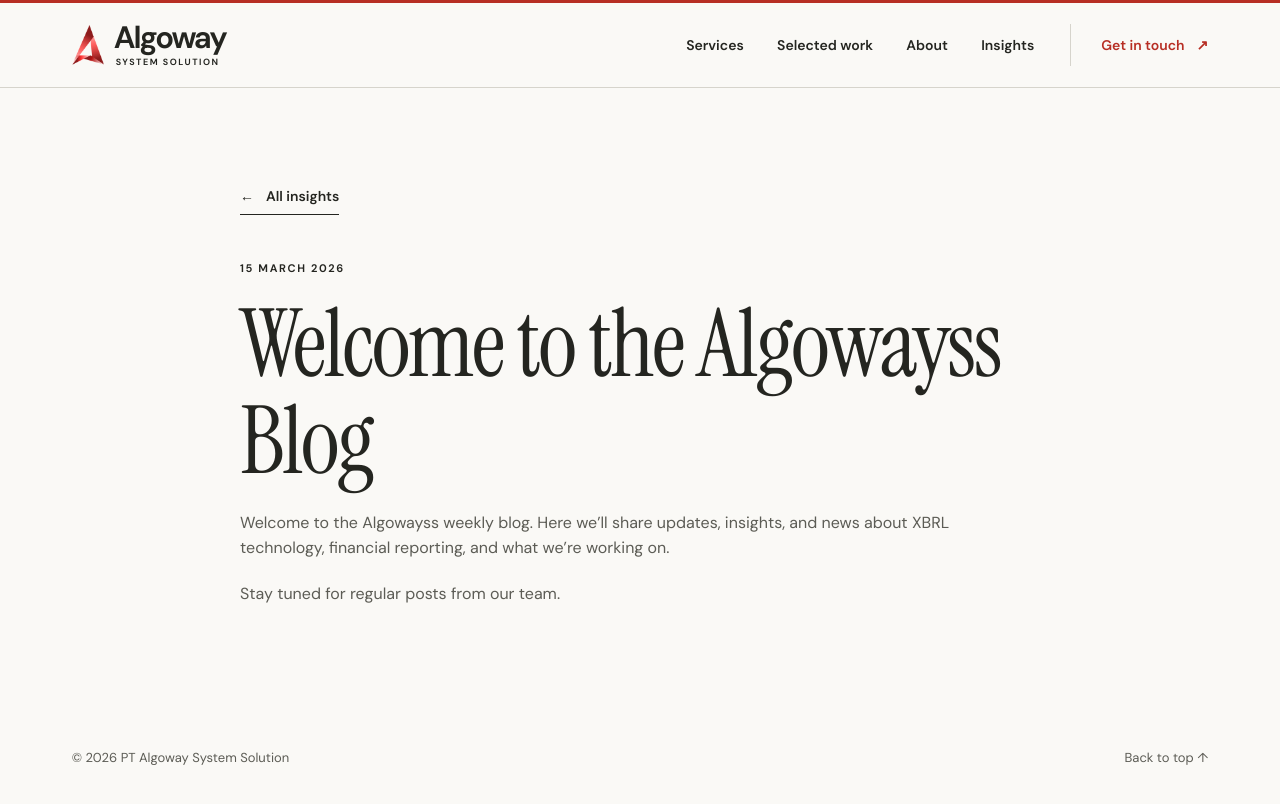
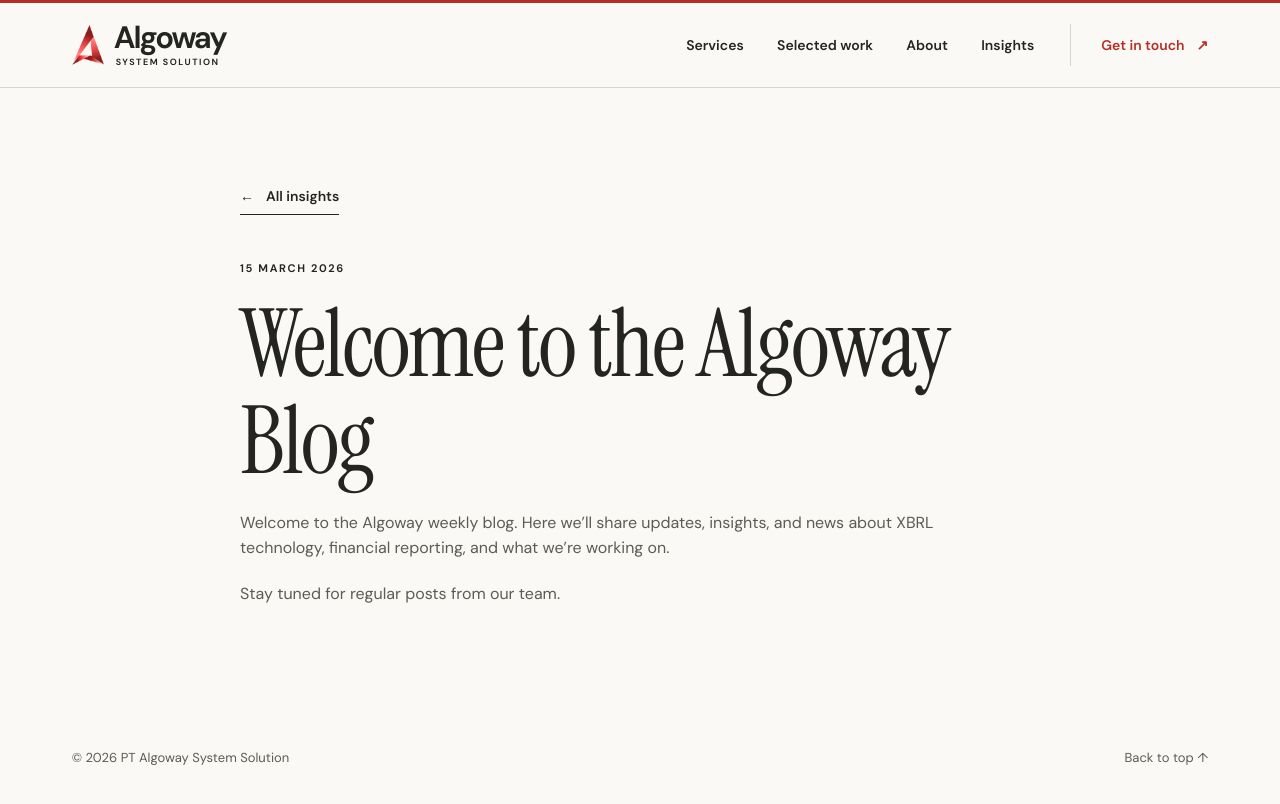
Before and after one commit to sergioutama/algowayss_web, a Jekyll site: the page built from _posts/2026-03-15-welcome-to-algowayss-blog.md, in a window 1280 px wide. Shown: the top 804 px of the page. Built offline with Jekyll 4.4.1, drawn with Linux system fonts in a browser that asks for light colours.

Commit message:
Round 2 fixes from Captain's review: unpublish AI agents post, drop bylines, fix brand spelling
- Unpublish the AI agents post: move it out of the build with
  git mv _posts/2026-03-19-ai-agent-automation.md -> _drafts/ai-agent-automation.md
  (content and front matter unchanged, date: 2026-03-19 kept).
- Remove the trailing bylines and their now-dangling horizontal rules from
  the three remaining drafts (audio-compression, multi-calendar, railway).
- Replace "Algowayss" with "Algoway" in visible text: the welcome post
  title and body. The three drafts and the AI agents draft had no other
  occurrences; domains, URLs and the welcome post slug are left untouched.

```diff
--- a/_posts/2026-03-15-welcome-to-algowayss-blog.md
+++ b/_posts/2026-03-15-welcome-to-algowayss-blog.md
@@ -1,10 +1,10 @@
 ---
 layout: post
-title: "Welcome to the Algowayss Blog"
+title: "Welcome to the Algoway Blog"
 date: 2026-03-15
 category: Blog
 ---
 
-Welcome to the Algowayss weekly blog. Here we'll share updates, insights, and news about XBRL technology, financial reporting, and what we're working on.
+Welcome to the Algoway weekly blog. Here we'll share updates, insights, and news about XBRL technology, financial reporting, and what we're working on.
 
 Stay tuned for regular posts from our team.
```
Also changed, not shown: _posts/2026-03-16-audio-compression-optimization.md (+0 -4 lines), _posts/2026-03-17-multi-calendar-architecture.md (+0 -4 lines), _posts/2026-03-18-railway-deployment-patterns.md (+0 -4 lines), _drafts/ai-agent-automation.md (renamed from _posts/2026-03-19-ai-agent-automation.md).
